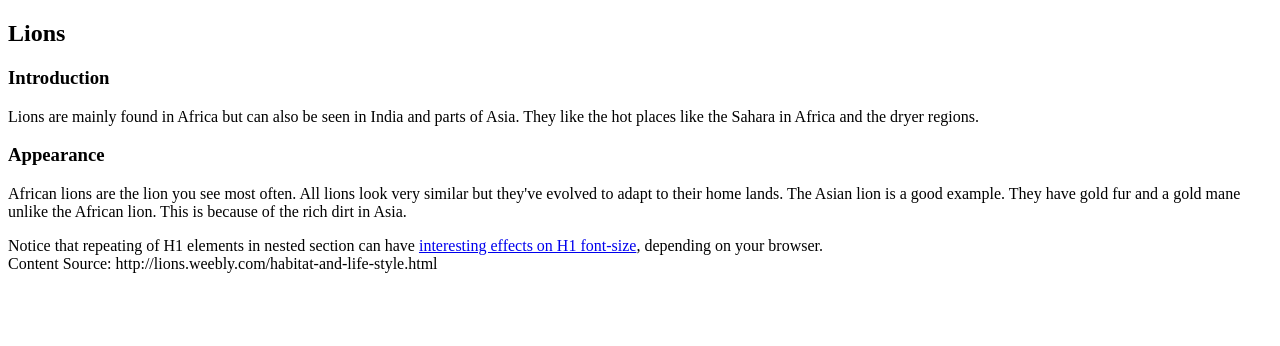
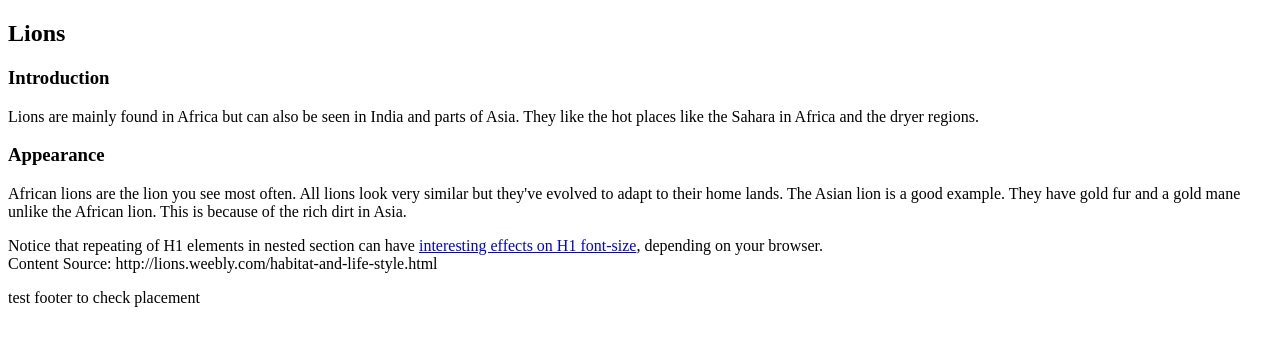
Before and after one commit to mastapetz/Prework, a plain HTML site: page sections.html in a window 1280 px wide. Drawn offline with Linux system fonts and the light colour scheme.

Commit message:
new page sections

```diff
--- a/sections.html
+++ b/sections.html
@@ -38,5 +38,7 @@
     <section>
       Content Source: http://lions.weebly.com/habitat-and-life-style.html
     </section>
+
+    <footer><p>test footer to check placement</p></footer>
   </body>
 </html>
```
